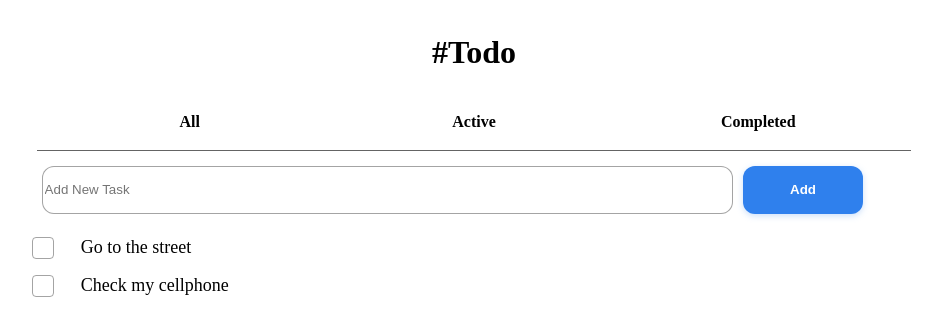
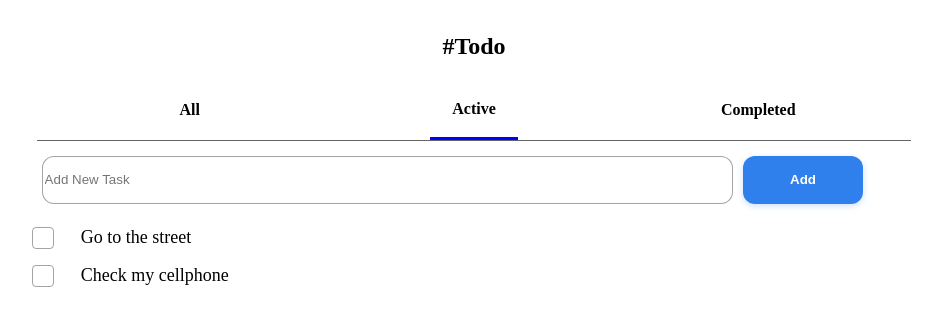
Before and after one commit to Gus-Gonz/FEC-React-ToDo, a React (Create React App) app: page /active in a window 1280 px wide. Shown: the top 336 px of the page, without its empty margins (166-1108 px from the left). Built offline with nearby package versions, Linux system fonts and the light colour scheme.

Commit message:
finished the Active tab Style

```diff
--- a/src/App.js
+++ b/src/App.js
@@ -31,7 +31,7 @@ class App extends Component {
       },
     ],
     activeTabs: [
-      { tabName: 'all', active: true },
+      { tabName: 'all', active: false },
       { tabName: 'active', active: false },
       { tabName: 'completed', active: false },
     ],
@@ -50,7 +50,7 @@ class App extends Component {
     tab.active = true;
     newActiveTabs[tabIndex] = tab;
 
-    this.setState({ activeTabs: newActiveTabs });
+    return newActiveTabs;
   };
 
   addNewTaskHandler = (event) => {
@@ -138,7 +138,6 @@ class App extends Component {
 
   constructingJsx = (activeTab = 'all') => {
     let filteredList;
-    let newActiveTab;
     if (activeTab === 'all') {
       filteredList = [...this.state.toDos];
       // this.activeTabHandler(activeTab)
@@ -156,13 +155,13 @@ class App extends Component {
     return (
       <Router>
         <main>
-          <Header />
           <Switch>
             <Route
               exact
               path='/'
               render={() => (
                 <All
+                  activeTabObj={this.activeTabHandler()}
                   mappedTodoList={this.constructingJsx()}
                   addButtonClick={(event) =>
                     this.addNewTaskHandler(event)
@@ -173,6 +172,7 @@ class App extends Component {
               path='/active'
               render={() => (
                 <Active
+                  activeTabObj={this.activeTabHandler('active')}
                   mappedTodoList={this.constructingJsx('active')}
                   addButtonClick={(event) =>
                     this.addNewTaskHandler(event)
@@ -183,6 +183,7 @@ class App extends Component {
               path='/completed'
               render={() => (
                 <Completed
+                  activeTabObj={this.activeTabHandler('completed')}
                   mappedTodoList={this.constructingJsx('completed')}
                   buttonClick={(event) => this.addNewTaskHandler(event)}
                   deleteAllButtonClick={(event) =>
--- a/src/container/Navbar/NavBar.js
+++ b/src/container/Navbar/NavBar.js
@@ -1,16 +1,17 @@
 import ItemNavBar from '../../components/ItemNavBar/ItemNavBar';
 import { Link } from 'react-router-dom';
 // className={props.activeTabObj[0].active ?'nav-element active-nav-element' : 'nav-element'
-let NavBar = (props) => {
+
+let NavBar = ({activeTabObj}) => {
   return (
     <nav className='header-nav'>
-      <Link onClick={props.click} className={'nav-element'} to={'/'}>
+      <Link className={activeTabObj[0].active ?'nav-element active-nav-element' : 'nav-element'} to={'/'}>
         <ItemNavBar>All</ItemNavBar>
       </Link>
-      <Link onClick={props.click} className={'nav-element'} to={'/active'}>
+      <Link className={activeTabObj[1].active ?'nav-element active-nav-element' : 'nav-element'} to={'/active'}>
         <ItemNavBar>Active</ItemNavBar>
       </Link>
-      <Link onClick={props.click} className={'nav-element'} to={'/completed'}>
+      <Link className={activeTabObj[2].active ?'nav-element active-nav-element' : 'nav-element'} to={'/completed'}>
         <ItemNavBar>Completed</ItemNavBar>
       </Link>
     </nav>
--- a/src/pages/Active.js
+++ b/src/pages/Active.js
@@ -1,17 +1,20 @@
 import React, { Component } from 'react';
 
 // COMPONENTS
+import Header from '../container/Header/Header';
 import Form from '../container/Form/Form';
 import TodoList from '../container/TodoList/TodoList';
 
-const All = (props) =>{
-    const todoListMapped = props.mappedTodoList;
-      return (
-              <section >
-                <Form click={props.addButtonClick}/>
-                <TodoList todoListMapped={todoListMapped}/>
-              </section>
-      );
-    }
+const All = (props) => {
+  const todoListMapped = props.mappedTodoList;
+
+  return (
+    <section>
+      <Header activeTabObj={props.activeTabObj} />
+      <Form click={props.addButtonClick} />
+      <TodoList todoListMapped={todoListMapped} />
+    </section>
+  );
+};
 
 export default All;
--- a/src/pages/All.js
+++ b/src/pages/All.js
@@ -1,17 +1,20 @@
 import React, { Component } from 'react';
 
 // COMPONENTS
+import Header from '../container/Header/Header';
 import Form from '../container/Form/Form';
 import TodoList from '../container/TodoList/TodoList';
 
-const All = (props) =>{
-    const todoListMapped = props.mappedTodoList;
-      return (
-              <section >
-                <Form click={props.addButtonClick}/>
-                <TodoList todoListMapped={todoListMapped}/>
-              </section>
-      );
-    }
+const All = (props) => {
+  const todoListMapped = props.mappedTodoList;
+
+  return (
+    <section>
+      <Header activeTabObj={props.activeTabObj}/>
+      <Form click={props.addButtonClick} />
+      <TodoList todoListMapped={todoListMapped} />
+    </section>
+  );
+};
 
 export default All;
--- a/src/pages/Completed.js
+++ b/src/pages/Completed.js
@@ -1,17 +1,23 @@
 import React, { Component } from 'react';
 
 // COMPONENTS
+import Header from '../container/Header/Header';
 import TodoList from '../container/TodoList/TodoList';
 import Button from '../components/Button/Button';
 
-const All = (props) =>{
-    const todoListMapped = props.mappedTodoList;
-      return (
-              <section >
-                <TodoList todoListMapped={todoListMapped}/>
-                <Button class={'button-delete-all '} text="DELETE ALL" click={props.deleteAllButtonClick}></Button>
-              </section>
-      );
-    }
+const All = (props) => {
+  const todoListMapped = props.mappedTodoList;
+
+  return (
+    <section>
+      <Header activeTabObj={props.activeTabObj} />
+      <TodoList todoListMapped={todoListMapped} />
+      <Button
+        class={'button-delete-all '}
+        text='DELETE ALL'
+        click={props.deleteAllButtonClick}></Button>
+    </section>
+  );
+};
 
 export default All;
```
